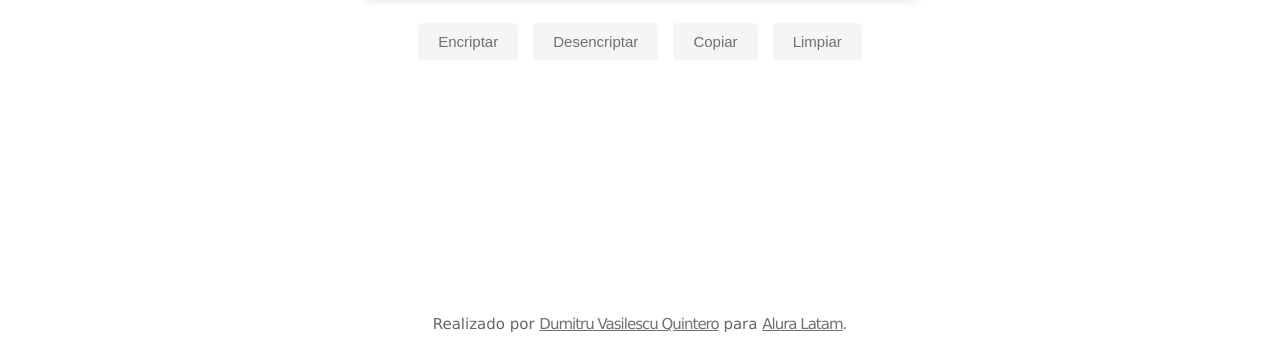
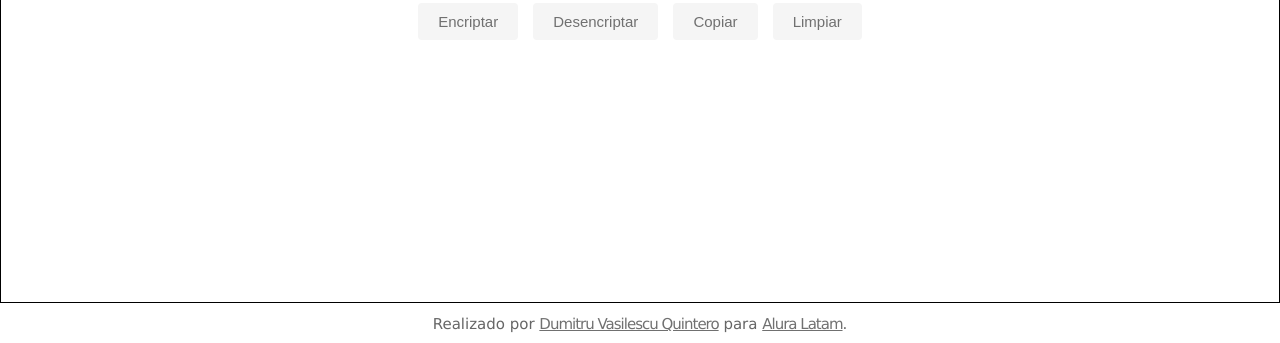
Before and after one commit to DumitruV90/Challenge-alura-decoder, a plain HTML site: page index.html in a window 1280 px wide. Shown: the part 457-800 px from the top of the page. Drawn offline with Linux system fonts and the light colour scheme.

Commit message:
main tag vh update

```diff
--- a/style.css
+++ b/style.css
@@ -12,9 +12,10 @@ body {
 }
 
 main {
-    height: 100vh;
+    height: 95vh;
     display: flex;
     align-items: center;
+    border: 1px solid black;
 }
 
 .title {
```
